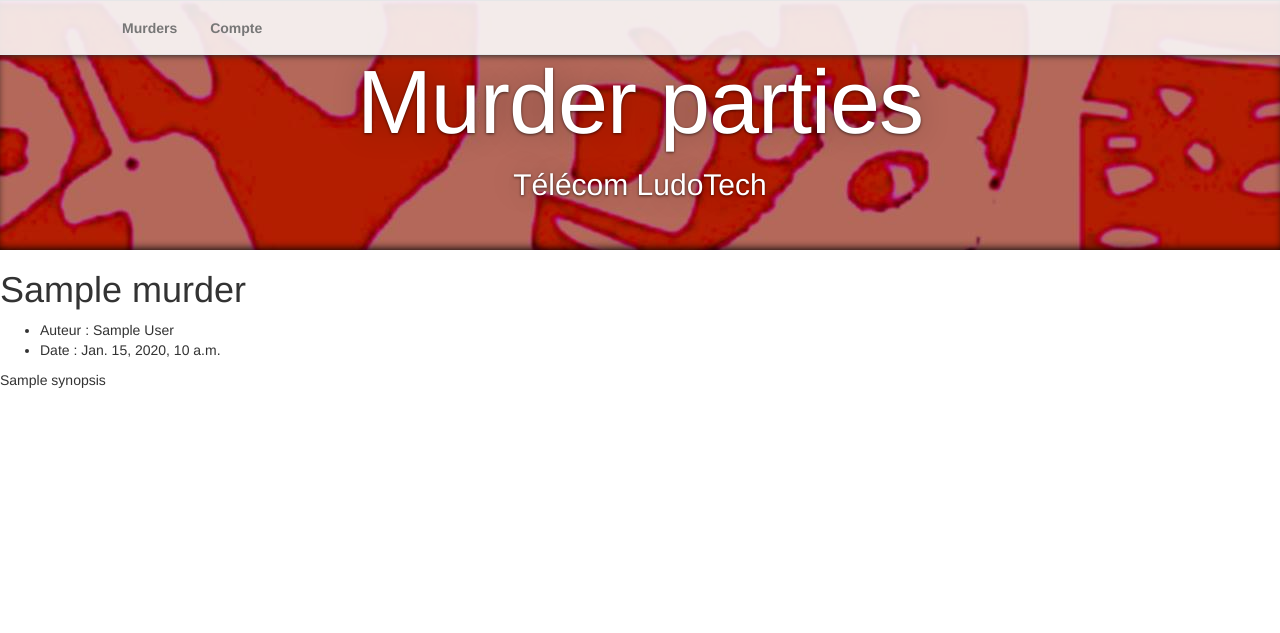
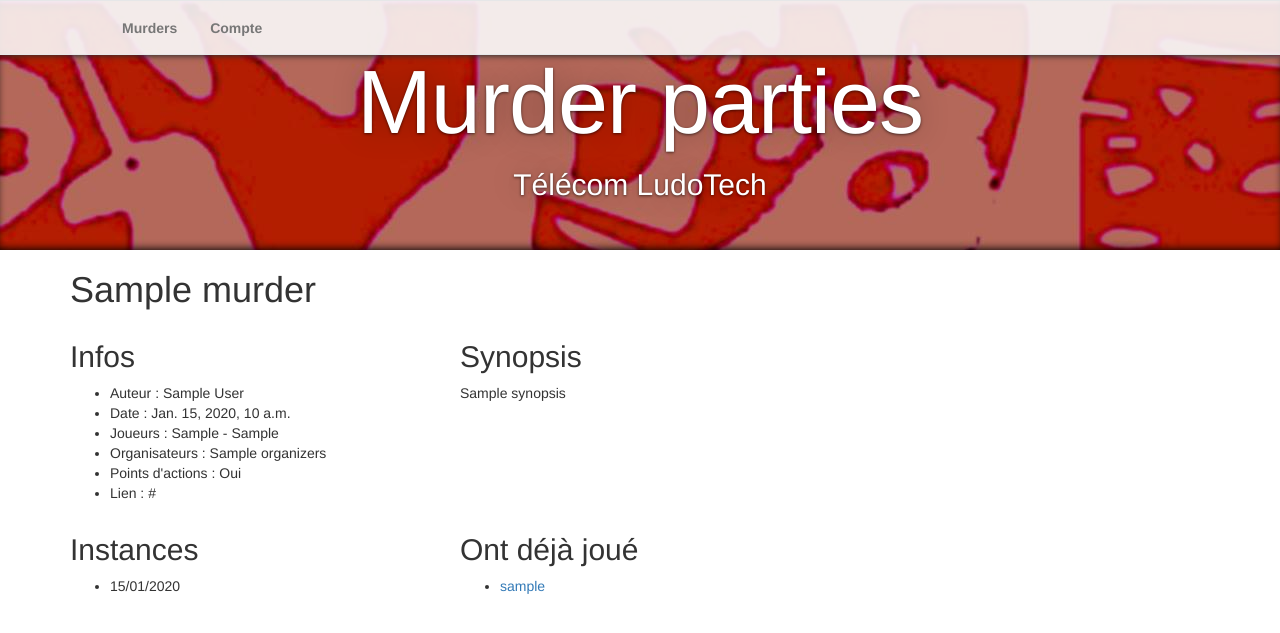
Before and after one commit to Shaac/murders, a Django app: template templates/murder.html in a window 1280 px wide. Shown: the top 633 px of the page. Run offline with Django 3.2, Linux system fonts and the light colour scheme; the template is opened without the code that fills it: most values are stand-ins (such as "Sample title", 1, 10 or a date in 2020); some libraries are stand-ins or nearby versions.

Commit message:
Add more details on a murder page

```diff
--- a/templates/murder.html
+++ b/templates/murder.html
@@ -3,12 +3,57 @@
 {% block title %}{{ murder.name }}{% endblock %}
 
 {% block content %}
+
+<div class="container">
     <h1>{{ murder.name }}</h1>
+
+    <div class="row">
+        <div class="col-lg-4">
+            <h2>Infos</h2>
 
             <ul>
                 <li>Auteur : {{ murder.author }}</li>
                 <li>Date : {{ murder.date }} </li>
+                <li>Joueurs : {{ murder.min_players}}
+                {% if murder.min_players != murder.max_players %} -
+                {{ murder.max_players }}{% endif %}</li>
+                <li>Organisateur{{ murder.organizers|pluralize }} :
+                {{ murder.organizers }}</li>
+                <li>Points d'actions :
+                {{ murder.action_points|yesno:"Oui,Non" }}</li>
+                <li>Lien : {{ murder.link|urlizetrunc:30 }}</li>
             </ul>
+        </div>
+        <div class="col-lg-8">
+            <h2>Synopsis</h2>
 
             <p>{{ murder.synopsis|linebreaksbr }}</p>
+        </div>
+    </div>
+    <div class="row">
+        <div class="col-lg-4">
+            <h2>Instances</h2>
+
+            <ul>
+                {% for i in instances %}
+                <li>{{ i.date|date:"d/m/Y" }}</li>
+                {% empty %}
+                <li>Cette murder n'a pas encore été jouée.</li>
+                {% endfor%}
+            </ul>
+        </div>
+        <div class="col-lg-8">
+            <h2>Ont déjà joué</h2>
+
+            <ul>
+                {% for p in players %}
+                <li><a href="{% url 'roles.views.played' p.pk %}">
+                    {{ p.username }}</a></li>
+                {% empty %}
+                <li>Personne n'a encore joué à cette murder.</li>
+                {% endfor%}
+            </ul>
+        </div>
+    </div>
+</div>
 {% endblock %}
```
Also changed, not shown: catalog/views.py (+11 -2 lines). Lines whose indentation alone changed are shown as unchanged.
